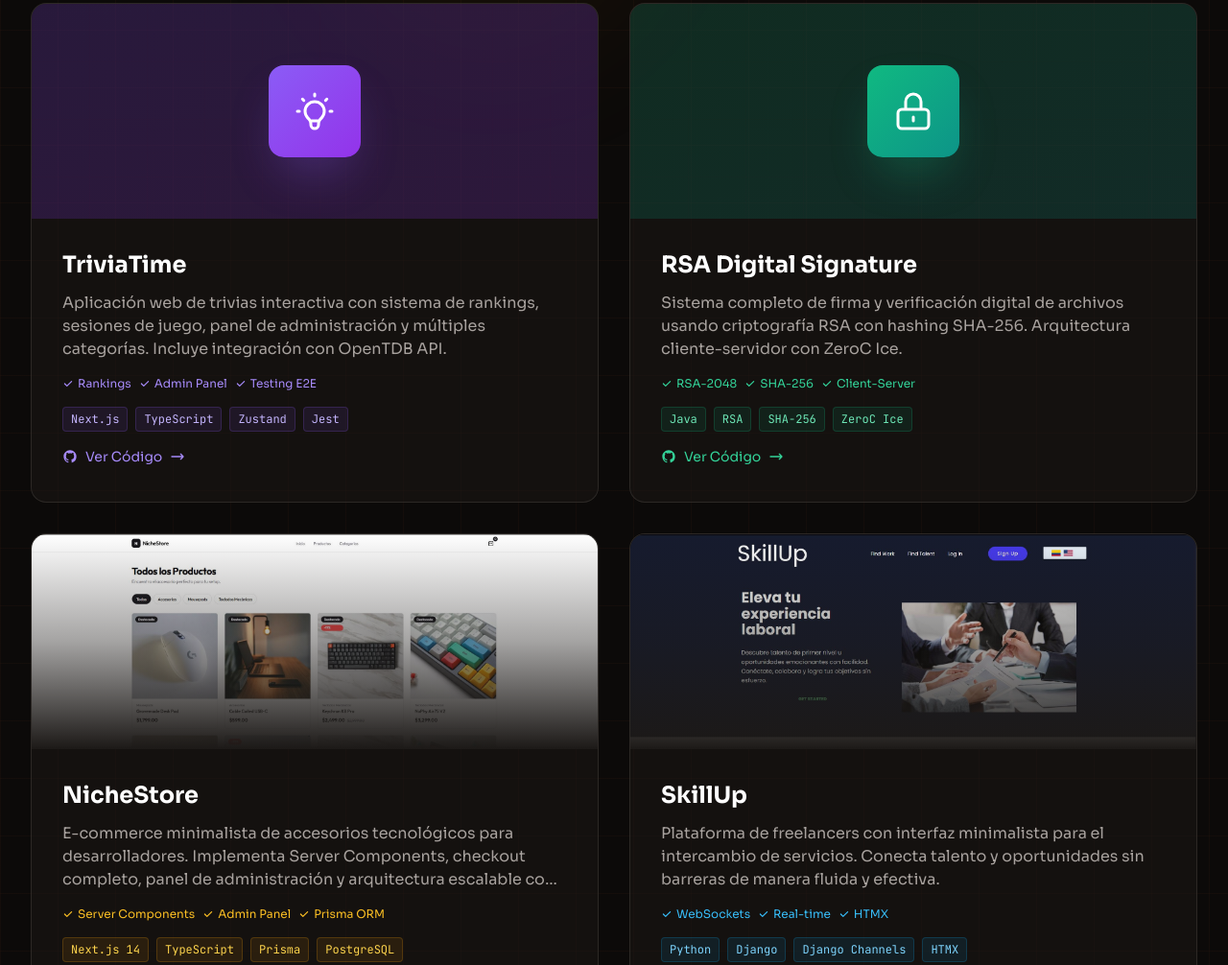
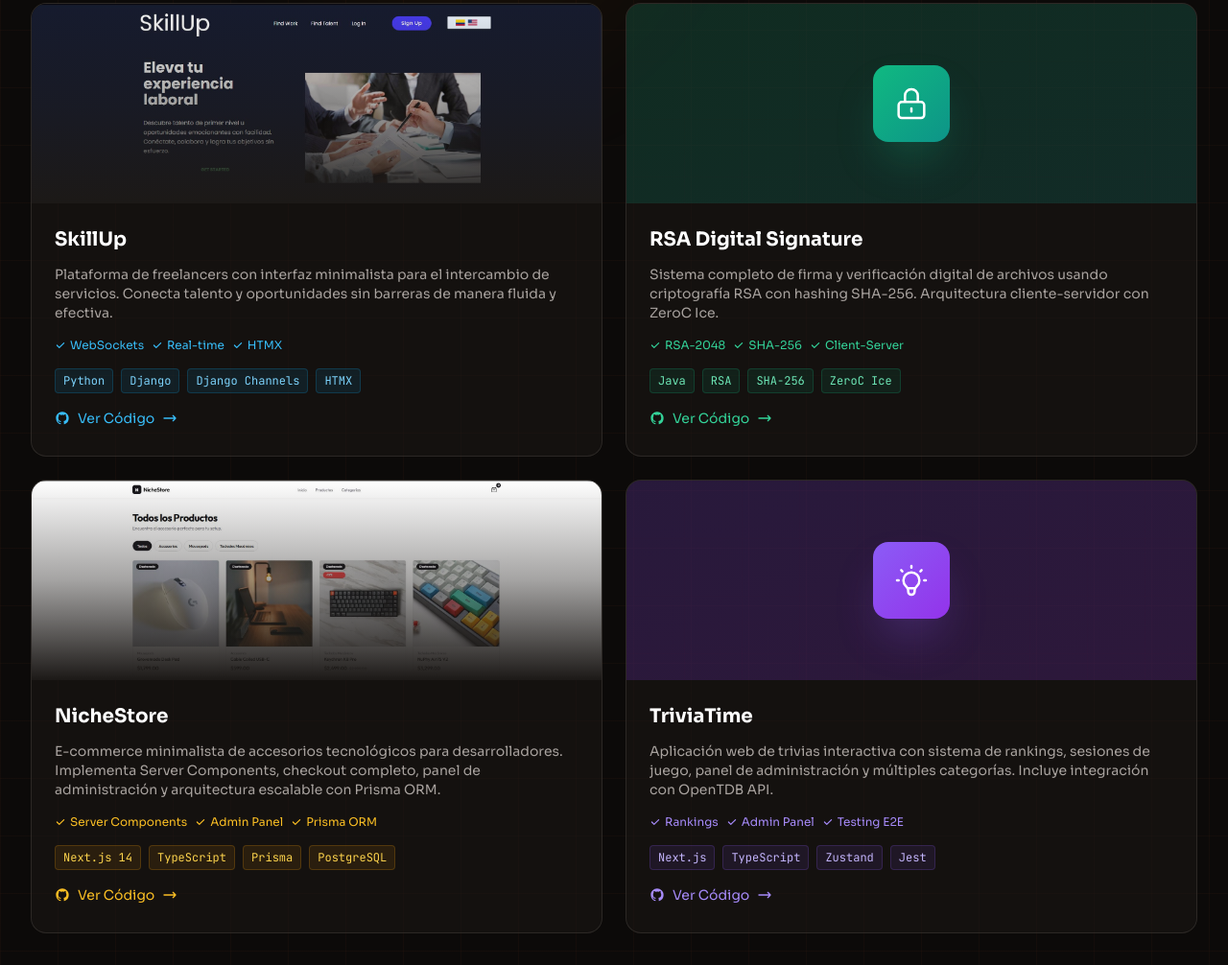
Before and after one commit to JuanAmor8/Portafolio-Juan-Amorocho, an Astro site: page / in a window 1280 px wide. Shown: the part 1109-2115 px from the top of the page at 96% size. Built offline with nearby package versions, Linux system fonts and the light colour scheme; Astro itself is replaced by a stand-in of ours.

Commit message:
Reorder projects: SkillUp, RSA, NicheStore, TriviaTime - 2x2 grid, smaller cards

```diff
--- a/src/components/Projects.tsx
+++ b/src/components/Projects.tsx
@@ -1,21 +1,23 @@
 import { useLanguage } from '../i18n/LanguageContext';
 
 const projects = [
+  // 1. SkillUp
   {
     id: 1,
-    title: 'TriviaTime',
+    title: 'SkillUp',
     description: {
-      es: 'Aplicación web de trivias interactiva con sistema de rankings, sesiones de juego, panel de administración y múltiples categorías. Incluye integración con OpenTDB API.',
-      en: 'Interactive trivia web application with ranking system, game sessions, admin panel and multiple categories. Includes OpenTDB API integration.',
+      es: 'Plataforma de freelancers con interfaz minimalista para el intercambio de servicios. Conecta talento y oportunidades sin barreras de manera fluida y efectiva.',
+      en: 'Freelancer platform with minimalist interface for service exchange. Connects talent and opportunities seamlessly and effectively.',
     },
-    image: '/projects/triviatime.jpg',
-    technologies: ['Next.js', 'TypeScript', 'Zustand', 'Jest', 'Playwright'],
-    github: 'https://github.com/ICESI-CI3/nextjs-vama',
+    image: '/projects/skillup.JPG',
+    technologies: ['Python', 'Django', 'Django Channels', 'HTMX', 'Bootstrap', 'SQLite'],
+    github: 'https://github.com/JuanAmor8/SkillUp',
     demo: null,
     featured: true,
-    color: 'from-violet-500 to-purple-600',
-    icon: 'trivia',
+    color: 'from-sky-500 to-blue-600',
+    icon: 'freelance',
   },
+  // 2. RSA Digital Signature
   {
     id: 2,
     title: 'RSA Digital Signature',
@@ -31,8 +33,9 @@ const projects = [
     color: 'from-emerald-500 to-teal-600',
     icon: 'security',
   },
+  // 3. NicheStore
   {
-    id: 5,
+    id: 3,
     title: 'NicheStore',
     description: {
       es: 'E-commerce minimalista de accesorios tecnológicos para desarrolladores. Implementa Server Components, checkout completo, panel de administración y arquitectura escalable con Prisma ORM.',
@@ -46,23 +49,24 @@ const projects = [
     color: 'from-amber-500 to-orange-600',
     icon: 'ecommerce',
   },
+  // 4. TriviaTime
   {
-    id: 6,
-    title: 'SkillUp',
+    id: 4,
+    title: 'TriviaTime',
     description: {
-      es: 'Plataforma de freelancers con interfaz minimalista para el intercambio de servicios. Conecta talento y oportunidades sin barreras de manera fluida y efectiva.',
-      en: 'Freelancer platform with minimalist interface for service exchange. Connects talent and opportunities seamlessly and effectively.',
+      es: 'Aplicación web de trivias interactiva con sistema de rankings, sesiones de juego, panel de administración y múltiples categorías. Incluye integración con OpenTDB API.',
+      en: 'Interactive trivia web application with ranking system, game sessions, admin panel and multiple categories. Includes OpenTDB API integration.',
     },
-    image: '/projects/skillup.jpg',
-    technologies: ['Python', 'Django', 'Django Channels', 'HTMX', 'Bootstrap', 'SQLite'],
-    github: 'https://github.com/JuanAmor8/SkillUp',
+    image: '/projects/triviatime.jpg',
+    technologies: ['Next.js', 'TypeScript', 'Zustand', 'Jest', 'Playwright'],
+    github: 'https://github.com/ICESI-CI3/nextjs-vama',
     demo: null,
     featured: true,
-    color: 'from-sky-500 to-blue-600',
-    icon: 'freelance',
+    color: 'from-violet-500 to-purple-600',
+    icon: 'trivia',
   },
   {
-    id: 3,
+    id: 5,
     title: 'T1-APO2',
     description: {
       es: 'Tarea Integradora #1 - Proyecto colaborativo de programación orientada a objetos con estructuras de datos avanzadas.',
@@ -113,34 +117,32 @@ export default function Projects() {
         </div>
 
         {/* Featured Projects */}
-        <div className="grid md:grid-cols-2 gap-8 mb-12">
-          {/* TriviaTime */}
-          <article className="group relative overflow-hidden rounded-2xl bg-dark-900/50 border border-dark-700/50 hover:border-violet-500/30 transition-all duration-500">
-            {/* Visual Header */}
-            <div className="relative h-56 overflow-hidden bg-gradient-to-br from-violet-600/20 to-purple-600/20">
-              <div className="absolute inset-0 grid-background opacity-30" />
-              <div className="absolute inset-0 flex items-center justify-center">
-                <div className="w-24 h-24 rounded-2xl bg-gradient-to-br from-violet-500 to-purple-600 flex items-center justify-center shadow-2xl shadow-violet-500/30 group-hover:scale-110 transition-transform duration-500">
-                  <svg className="w-12 h-12 text-white" fill="none" stroke="currentColor" viewBox="0 0 24 24">
-                    <path strokeLinecap="round" strokeLinejoin="round" strokeWidth={1.5} d="M9.663 17h4.673M12 3v1m6.364 1.636l-.707.707M21 12h-1M4 12H3m3.343-5.657l-.707-.707m2.828 9.9a5 5 0 117.072 0l-.548.547A3.374 3.374 0 0014 18.469V19a2 2 0 11-4 0v-.531c0-.895-.356-1.754-.988-2.386l-.548-.547z" />
-                  </svg>
-                </div>
-              </div>
+        <div className="grid md:grid-cols-2 lg:grid-cols-2 gap-6 mb-12">
+          {/* 1. SkillUp */}
+          <article className="group relative overflow-hidden rounded-2xl bg-dark-900/50 border border-dark-700/50 hover:border-sky-500/30 transition-all duration-500">
+            {/* Visual Header with Image */}
+            <div className="relative h-52 overflow-hidden">
+              <img
+                src="/projects/skillup.JPG"
+                alt="SkillUp Preview"
+                className="absolute inset-0 w-full h-full object-cover object-top transition-transform duration-500 group-hover:scale-110"
+              />
+              <div className="absolute inset-0 bg-gradient-to-t from-dark-900 via-dark-900/40 to-transparent" />
             </div>
 
             {/* Content */}
-            <div className="p-8">
-              <h3 className="text-2xl font-bold text-white mb-3 group-hover:text-violet-400 transition-colors">
-                TriviaTime
+            <div className="p-6">
+              <h3 className="text-xl font-bold text-white mb-3 group-hover:text-sky-400 transition-colors">
+                SkillUp
               </h3>
-              <p className="text-dark-400 text-base mb-4 line-clamp-3">
+              <p className="text-dark-400 text-sm mb-4">
                 {projects[0].description[language]}
               </p>
 
               {/* Features mini */}
               <div className="flex flex-wrap gap-2 mb-4">
-                {['Rankings', 'Admin Panel', 'Testing E2E'].map((f, i) => (
-                  <span key={i} className="text-xs text-violet-400 flex items-center gap-1">
+                {['WebSockets', 'Real-time', 'HTMX'].map((f, i) => (
+                  <span key={i} className="text-xs text-sky-400 flex items-center gap-1">
                     <svg className="w-3 h-3" fill="currentColor" viewBox="0 0 20 20">
                       <path fillRule="evenodd" d="M16.707 5.293a1 1 0 010 1.414l-8 8a1 1 0 01-1.414 0l-4-4a1 1 0 011.414-1.414L8 12.586l7.293-7.293a1 1 0 011.414 0z" clipRule="evenodd" />
                     </svg>
@@ -152,7 +154,7 @@ export default function Projects() {
               {/* Technologies */}
               <div className="flex flex-wrap gap-2 mb-4">
                 {projects[0].technologies.slice(0, 4).map((tech) => (
-                  <span key={tech} className="px-2 py-1 text-xs font-mono bg-violet-500/10 border border-violet-500/20 rounded text-violet-300">
+                  <span key={tech} className="px-2 py-1 text-xs font-mono bg-sky-500/10 border border-sky-500/20 rounded text-sky-300">
                     {tech}
                   </span>
                 ))}
@@ -163,7 +165,7 @@ export default function Projects() {
                 href={projects[0].github}
                 target="_blank"
                 rel="noopener noreferrer"
-                className="inline-flex items-center space-x-2 text-sm text-violet-400 hover:text-violet-300 transition-colors"
+                className="inline-flex items-center space-x-2 text-sm text-sky-400 hover:text-sky-300 transition-colors"
               >
                 <svg className="w-4 h-4" fill="currentColor" viewBox="0 0 24 24">
                   <path fillRule="evenodd" d="M12 2C6.477 2 2 6.484 2 12.017c0 4.425 2.865 8.18 6.839 9.504.5.092.682-.217.682-.483 0-.237-.008-.868-.013-1.703-2.782.605-3.369-1.343-3.369-1.343-.454-1.158-1.11-1.466-1.11-1.466-.908-.62.069-.608.069-.608 1.003.07 1.531 1.032 1.531 1.032.892 1.53 2.341 1.088 2.91.832.092-.647.35-1.088.636-1.338-2.22-.253-4.555-1.113-4.555-4.951 0-1.093.39-1.988 1.029-2.688-.103-.253-.446-1.272.098-2.65 0 0 .84-.27 2.75 1.026A9.564 9.564 0 0112 6.844c.85.004 1.705.115 2.504.337 1.909-1.296 2.747-1.027 2.747-1.027.546 1.379.202 2.398.1 2.651.64.7 1.028 1.595 1.028 2.688 0 3.848-2.339 4.695-4.566 4.943.359.309.678.92.678 1.855 0 1.338-.012 2.419-.012 2.747 0 .268.18.58.688.482A10.019 10.019 0 0022 12.017C22 6.484 17.522 2 12 2z" clipRule="evenodd" />
@@ -176,14 +178,14 @@ export default function Projects() {
             </div>
           </article>
 
-          {/* RSA Digital Signature */}
+          {/* 2. RSA Digital Signature */}
           <article className="group relative overflow-hidden rounded-2xl bg-dark-900/50 border border-dark-700/50 hover:border-emerald-500/30 transition-all duration-500">
             {/* Visual Header */}
-            <div className="relative h-56 overflow-hidden bg-gradient-to-br from-emerald-600/20 to-teal-600/20">
+            <div className="relative h-52 overflow-hidden bg-gradient-to-br from-emerald-600/20 to-teal-600/20">
               <div className="absolute inset-0 grid-background opacity-30" />
               <div className="absolute inset-0 flex items-center justify-center">
-                <div className="w-24 h-24 rounded-2xl bg-gradient-to-br from-emerald-500 to-teal-600 flex items-center justify-center shadow-2xl shadow-emerald-500/30 group-hover:scale-110 transition-transform duration-500">
-                  <svg className="w-12 h-12 text-white" fill="none" stroke="currentColor" viewBox="0 0 24 24">
+                <div className="w-20 h-20 rounded-2xl bg-gradient-to-br from-emerald-500 to-teal-600 flex items-center justify-center shadow-2xl shadow-emerald-500/30 group-hover:scale-110 transition-transform duration-500">
+                  <svg className="w-10 h-10 text-white" fill="none" stroke="currentColor" viewBox="0 0 24 24">
                     <path strokeLinecap="round" strokeLinejoin="round" strokeWidth={1.5} d="M12 15v2m-6 4h12a2 2 0 002-2v-6a2 2 0 00-2-2H6a2 2 0 00-2 2v6a2 2 0 002 2zm10-10V7a4 4 0 00-8 0v4h8z" />
                   </svg>
                 </div>
@@ -191,11 +193,11 @@ export default function Projects() {
             </div>
 
             {/* Content */}
-            <div className="p-8">
-              <h3 className="text-2xl font-bold text-white mb-3 group-hover:text-emerald-400 transition-colors">
+            <div className="p-6">
+              <h3 className="text-xl font-bold text-white mb-3 group-hover:text-emerald-400 transition-colors">
                 RSA Digital Signature
               </h3>
-              <p className="text-dark-400 text-base mb-4 line-clamp-3">
+              <p className="text-dark-400 text-sm mb-4">
                 {projects[1].description[language]}
               </p>
 
@@ -238,26 +240,24 @@ export default function Projects() {
             </div>
           </article>
 
-          {/* NicheStore */}
+          {/* 3. NicheStore */}
           <article className="group relative overflow-hidden rounded-2xl bg-dark-900/50 border border-dark-700/50 hover:border-amber-500/30 transition-all duration-500">
             {/* Visual Header with Image */}
-            <div className="relative h-56 overflow-hidden">
-              {/* Background Image */}
+            <div className="relative h-52 overflow-hidden">
               <img
                 src="/projects/nichestore.JPG"
                 alt="NicheStore Preview"
                 className="absolute inset-0 w-full h-full object-cover object-top transition-transform duration-500 group-hover:scale-110"
               />
-              {/* Overlay gradient */}
               <div className="absolute inset-0 bg-gradient-to-t from-dark-900 via-dark-900/40 to-transparent" />
             </div>
 
             {/* Content */}
-            <div className="p-8">
-              <h3 className="text-2xl font-bold text-white mb-3 group-hover:text-amber-400 transition-colors">
+            <div className="p-6">
+              <h3 className="text-xl font-bold text-white mb-3 group-hover:text-amber-400 transition-colors">
                 NicheStore
               </h3>
-              <p className="text-dark-400 text-base mb-4 line-clamp-3">
+              <p className="text-dark-400 text-sm mb-4">
                 {projects[2].description[language]}
               </p>
 
@@ -300,33 +300,33 @@ export default function Projects() {
             </div>
           </article>
 
-          {/* SkillUp */}
-          <article className="group relative overflow-hidden rounded-2xl bg-dark-900/50 border border-dark-700/50 hover:border-sky-500/30 transition-all duration-500">
-            {/* Visual Header with Image */}
-            <div className="relative h-56 overflow-hidden">
-              {/* Background Image */}
-              <img
-                src="/projects/skillup.JPG"
-                alt="SkillUp Preview"
-                className="absolute inset-0 w-full h-full object-cover object-top transition-transform duration-500 group-hover:scale-110"
-              />
-              {/* Overlay gradient */}
-              <div className="absolute inset-0 bg-gradient-to-t from-dark-900 via-dark-900/40 to-transparent" />
+          {/* 4. TriviaTime */}
+          <article className="group relative overflow-hidden rounded-2xl bg-dark-900/50 border border-dark-700/50 hover:border-violet-500/30 transition-all duration-500">
+            {/* Visual Header */}
+            <div className="relative h-52 overflow-hidden bg-gradient-to-br from-violet-600/20 to-purple-600/20">
+              <div className="absolute inset-0 grid-background opacity-30" />
+              <div className="absolute inset-0 flex items-center justify-center">
+                <div className="w-20 h-20 rounded-2xl bg-gradient-to-br from-violet-500 to-purple-600 flex items-center justify-center shadow-2xl shadow-violet-500/30 group-hover:scale-110 transition-transform duration-500">
+                  <svg className="w-10 h-10 text-white" fill="none" stroke="currentColor" viewBox="0 0 24 24">
+                    <path strokeLinecap="round" strokeLinejoin="round" strokeWidth={1.5} d="M9.663 17h4.673M12 3v1m6.364 1.636l-.707.707M21 12h-1M4 12H3m3.343-5.657l-.707-.707m2.828 9.9a5 5 0 117.072 0l-.548.547A3.374 3.374 0 0014 18.469V19a2 2 0 11-4 0v-.531c0-.895-.356-1.754-.988-2.386l-.548-.547z" />
+                  </svg>
+                </div>
+              </div>
             </div>
 
             {/* Content */}
-            <div className="p-8">
-              <h3 className="text-2xl font-bold text-white mb-3 group-hover:text-sky-400 transition-colors">
-                SkillUp
+            <div className="p-6">
+              <h3 className="text-xl font-bold text-white mb-3 group-hover:text-violet-400 transition-colors">
+                TriviaTime
               </h3>
-              <p className="text-dark-400 text-base mb-4 line-clamp-3">
+              <p className="text-dark-400 text-sm mb-4">
                 {projects[3].description[language]}
               </p>
 
               {/* Features mini */}
               <div className="flex flex-wrap gap-2 mb-4">
-                {['WebSockets', 'Real-time', 'HTMX'].map((f, i) => (
-                  <span key={i} className="text-xs text-sky-400 flex items-center gap-1">
+                {['Rankings', 'Admin Panel', 'Testing E2E'].map((f, i) => (
+                  <span key={i} className="text-xs text-violet-400 flex items-center gap-1">
                     <svg className="w-3 h-3" fill="currentColor" viewBox="0 0 20 20">
                       <path fillRule="evenodd" d="M16.707 5.293a1 1 0 010 1.414l-8 8a1 1 0 01-1.414 0l-4-4a1 1 0 011.414-1.414L8 12.586l7.293-7.293a1 1 0 011.414 0z" clipRule="evenodd" />
                     </svg>
@@ -338,7 +338,7 @@ export default function Projects() {
               {/* Technologies */}
               <div className="flex flex-wrap gap-2 mb-4">
                 {projects[3].technologies.slice(0, 4).map((tech) => (
-                  <span key={tech} className="px-2 py-1 text-xs font-mono bg-sky-500/10 border border-sky-500/20 rounded text-sky-300">
+                  <span key={tech} className="px-2 py-1 text-xs font-mono bg-violet-500/10 border border-violet-500/20 rounded text-violet-300">
                     {tech}
                   </span>
                 ))}
@@ -349,7 +349,7 @@ export default function Projects() {
                 href={projects[3].github}
                 target="_blank"
                 rel="noopener noreferrer"
-                className="inline-flex items-center space-x-2 text-sm text-sky-400 hover:text-sky-300 transition-colors"
+                className="inline-flex items-center space-x-2 text-sm text-violet-400 hover:text-violet-300 transition-colors"
               >
                 <svg className="w-4 h-4" fill="currentColor" viewBox="0 0 24 24">
                   <path fillRule="evenodd" d="M12 2C6.477 2 2 6.484 2 12.017c0 4.425 2.865 8.18 6.839 9.504.5.092.682-.217.682-.483 0-.237-.008-.868-.013-1.703-2.782.605-3.369-1.343-3.369-1.343-.454-1.158-1.11-1.466-1.11-1.466-.908-.62.069-.608.069-.608 1.003.07 1.531 1.032 1.531 1.032.892 1.53 2.341 1.088 2.91.832.092-.647.35-1.088.636-1.338-2.22-.253-4.555-1.113-4.555-4.951 0-1.093.39-1.988 1.029-2.688-.103-.253-.446-1.272.098-2.65 0 0 .84-.27 2.75 1.026A9.564 9.564 0 0112 6.844c.85.004 1.705.115 2.504.337 1.909-1.296 2.747-1.027 2.747-1.027.546 1.379.202 2.398.1 2.651.64.7 1.028 1.595 1.028 2.688 0 3.848-2.339 4.695-4.566 4.943.359.309.678.92.678 1.855 0 1.338-.012 2.419-.012 2.747 0 .268.18.58.688.482A10.019 10.019 0 0022 12.017C22 6.484 17.522 2 12 2z" clipRule="evenodd" />
```
